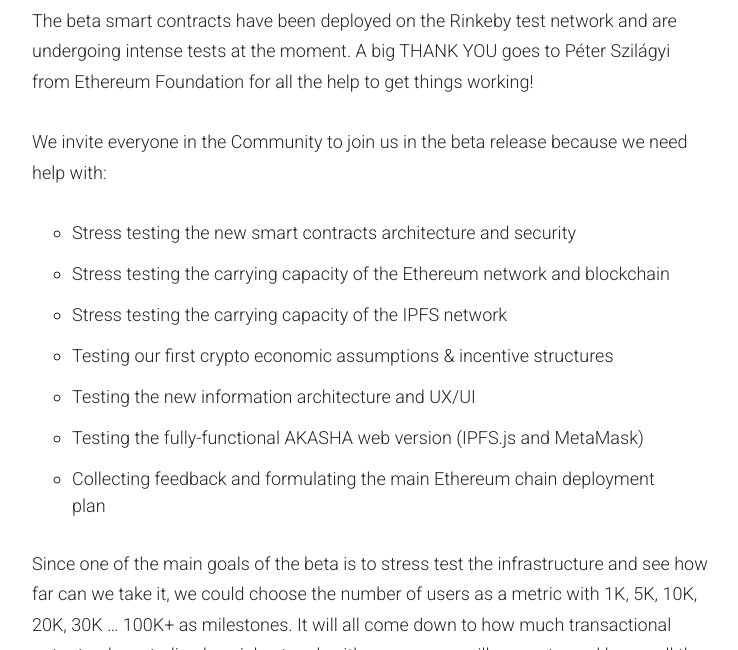
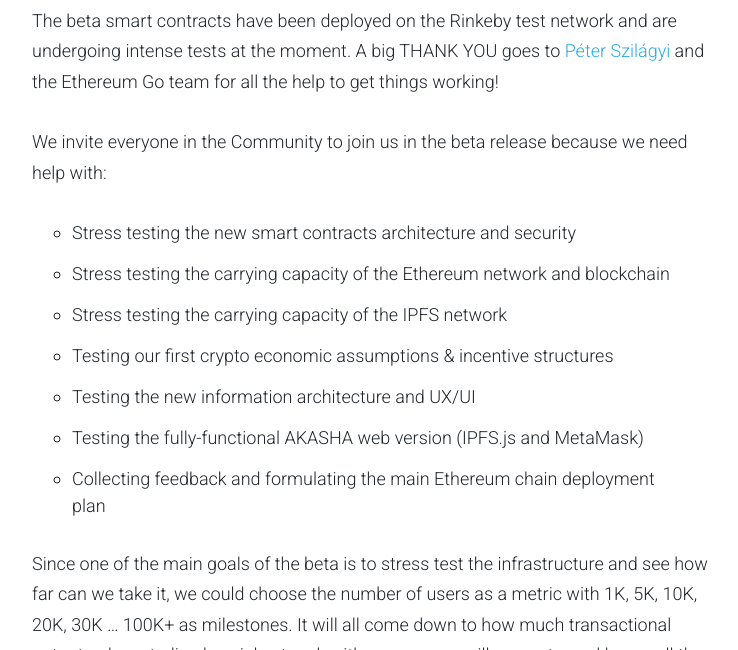
Before and after one commit to AKASHAorg/blog.akasha.world, a Jekyll site: the page built from _posts/2017-11-14-new-horizons.md, in a window 1280 px wide and 900 px high, scrolled down 7303 px, cut to the strip 250-900 px from the top of the window. Shown: the whole strip, without its empty margins (268-1006 px from the left). Built offline with Jekyll 4.4.1, drawn with Linux system fonts in a browser that asks for light colours; comment, search, counter and statistics services are not loaded.

Commit message:
Update 2017-11-14-new-horizons.md

```diff
--- a/_posts/2017-11-14-new-horizons.md
+++ b/_posts/2017-11-14-new-horizons.md
@@ -84,7 +84,7 @@ Also, since the beta will be living on a public test network, we can begin explo
 
 ![Stress Testing]({{ site.baseurl }}/content/images/devcon-stage2.jpg)
 
-The beta smart contracts have been deployed on the Rinkeby test network and are undergoing intense tests at the moment. A big THANK YOU goes to Péter Szilágyi from Ethereum Foundation for all the help to get things working!
+The beta smart contracts have been deployed on the Rinkeby test network and are undergoing intense tests at the moment. A big THANK YOU goes to [Péter Szilágyi](https://twitter.com/peter_szilagyi){:target="_blank"} and the Ethereum Go team for all the help to get things working!
 
 We invite everyone in the Community to join us in the beta release because we need help with:
 
```
